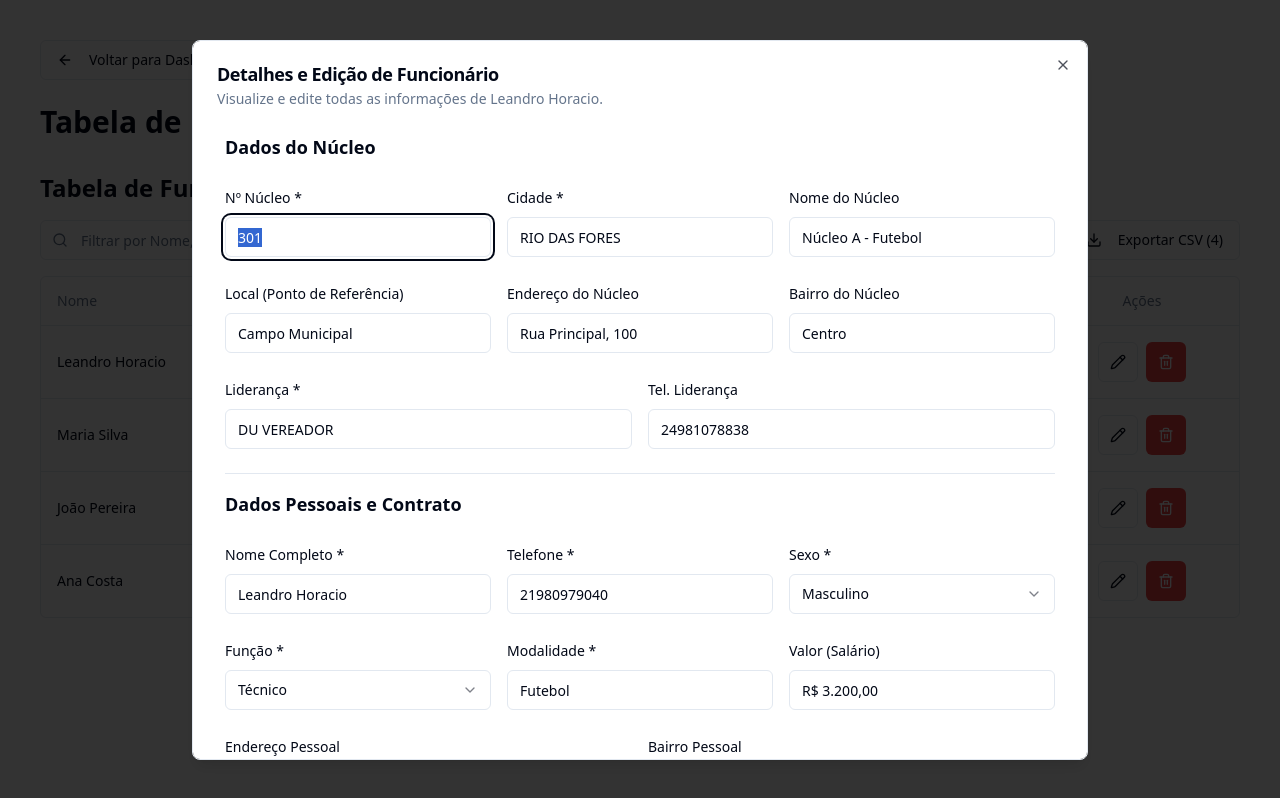
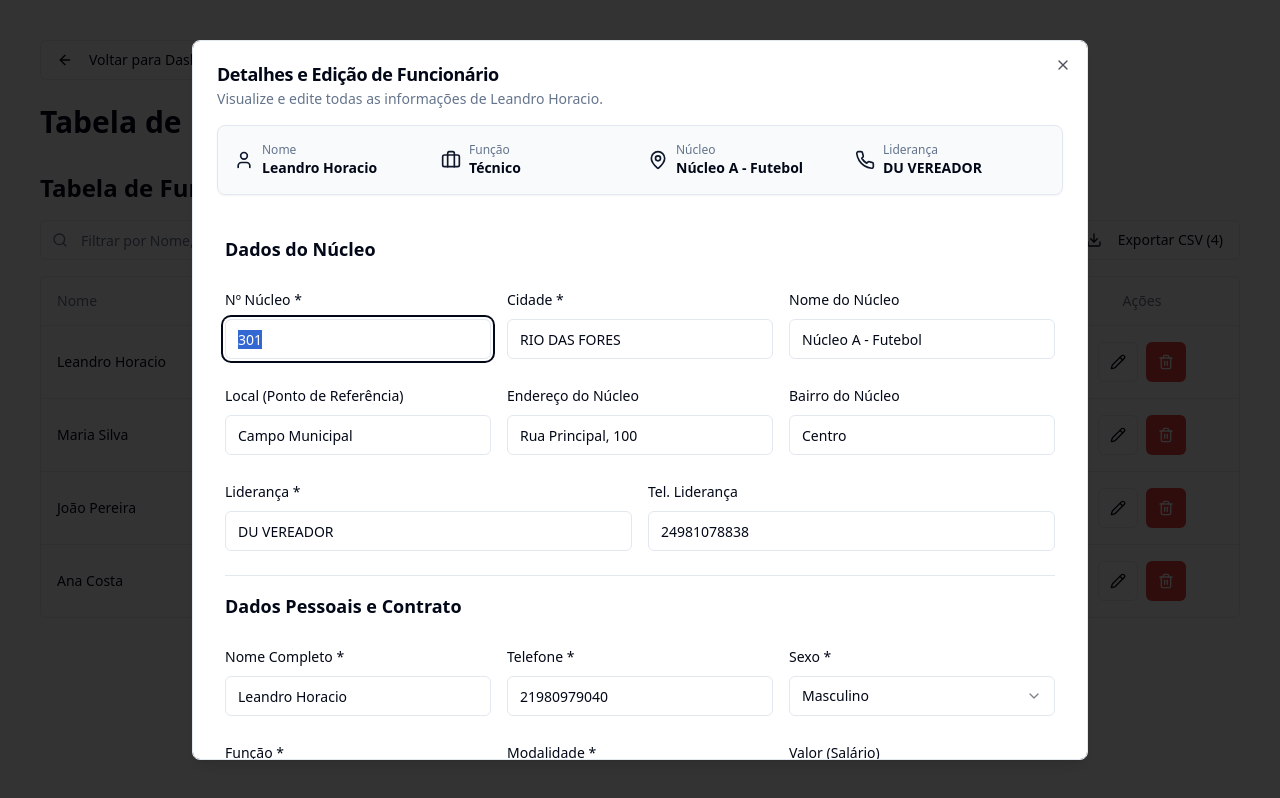
Before and after one commit to leandrohoraciorj/meu-app, a React (Vite) app: page /funcionarios in a window 1280 px wide. Both pictures are taken after a click on the button 1117 px from the left and 361 px from the top of the page. Built offline with nearby package versions, Linux system fonts and the light colour scheme.

Commit message:
[dyad] Adicionando um resumo visual das informações chave do funcionário no modal de edição. - wrote 1 file(s)

```diff
--- a/src/components/EmployeeDetailsModal.tsx
+++ b/src/components/EmployeeDetailsModal.tsx
@@ -8,7 +8,9 @@ import { useForm } from "react-hook-form";
 import { zodResolver } from "@hookform/resolvers/zod";
 import * as z from "zod";
 import { showSuccess } from "@/utils/toast";
-import { availableRoles } from "@/data/roles"; // Importando as funções
+import { availableRoles } from "@/data/roles";
+import { Card, CardContent } from "@/components/ui/card";
+import { User, MapPin, Briefcase, Phone } from "lucide-react";
 
 // Define o Zod schema (Deve ser o mesmo usado em Registration.tsx)
 const EmployeeSchema = z.object({
@@ -62,6 +64,17 @@ export function EmployeeDetailsModal({ employee, isOpen, onClose, onSave }: Empl
     onClose();
   };
 
+  // Componente auxiliar para exibir um item de resumo
+  const SummaryItem = ({ icon: Icon, label, value }: { icon: React.ElementType, label: string, value: string | number }) => (
+    <div className="flex items-center space-x-2">
+      <Icon className="h-5 w-5 text-primary" />
+      <div>
+        <p className="text-xs font-medium text-muted-foreground">{label}</p>
+        <p className="text-sm font-semibold">{value}</p>
+      </div>
+    </div>
+  );
+
   return (
     <Dialog open={isOpen} onOpenChange={onClose}>
       <DialogContent className="max-w-4xl max-h-[90vh] overflow-y-auto">
@@ -71,6 +84,16 @@ export function EmployeeDetailsModal({ employee, isOpen, onClose, onSave }: Empl
             Visualize e edite todas as informações de {employee.name}.
           </DialogDescription>
         </DialogHeader>
+
+        {/* Visual Summary Header */}
+        <Card className="mb-4 bg-muted/50">
+          <CardContent className="p-4 grid grid-cols-2 md:grid-cols-4 gap-4">
+            <SummaryItem icon={User} label="Nome" value={employee.name} />
+            <SummaryItem icon={Briefcase} label="Função" value={employee.role} />
+            <SummaryItem icon={MapPin} label="Núcleo" value={employee.nucleusName || 'N/A'} />
+            <SummaryItem icon={Phone} label="Liderança" value={employee.leadership} />
+          </CardContent>
+        </Card>
 
         <Form {...form}>
           <form onSubmit={form.handleSubmit(onSubmit)} className="space-y-6 p-2">
```
